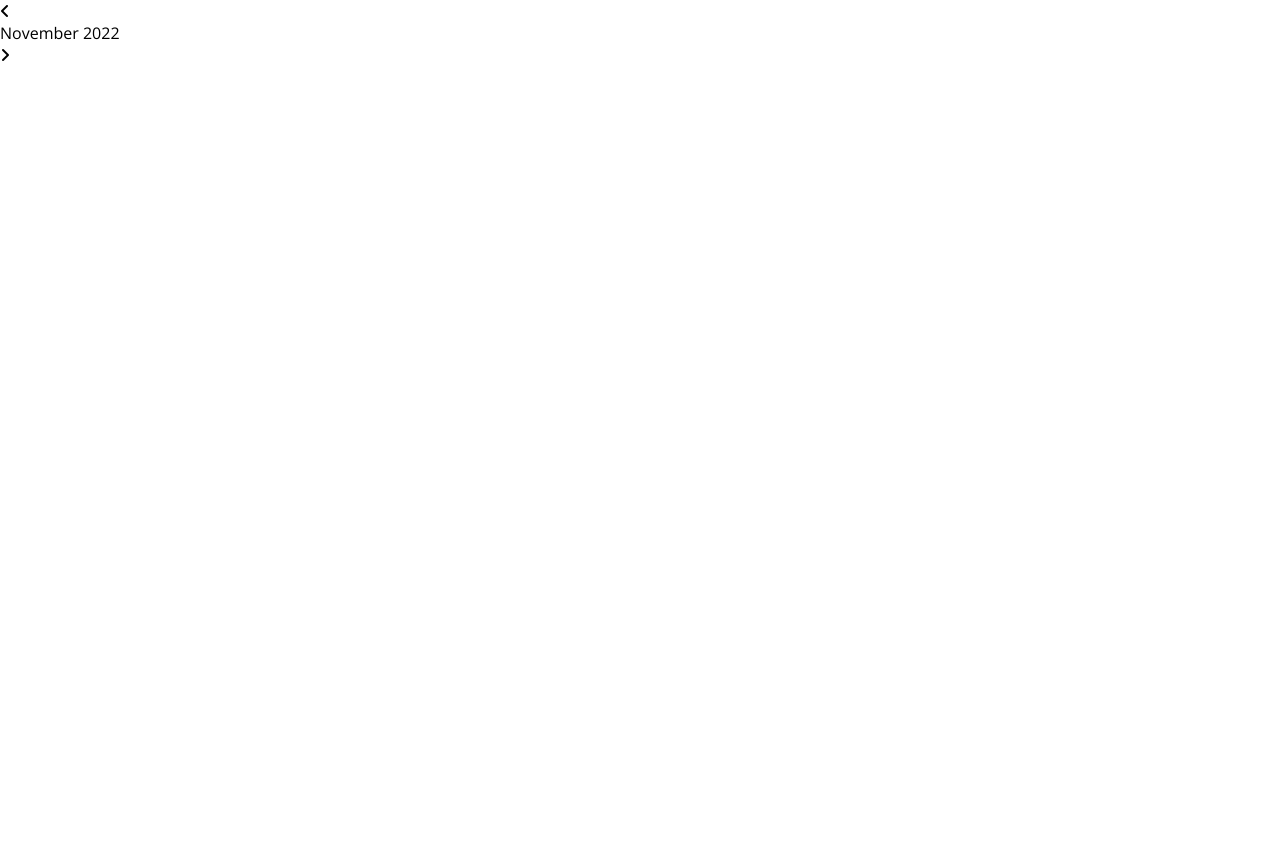
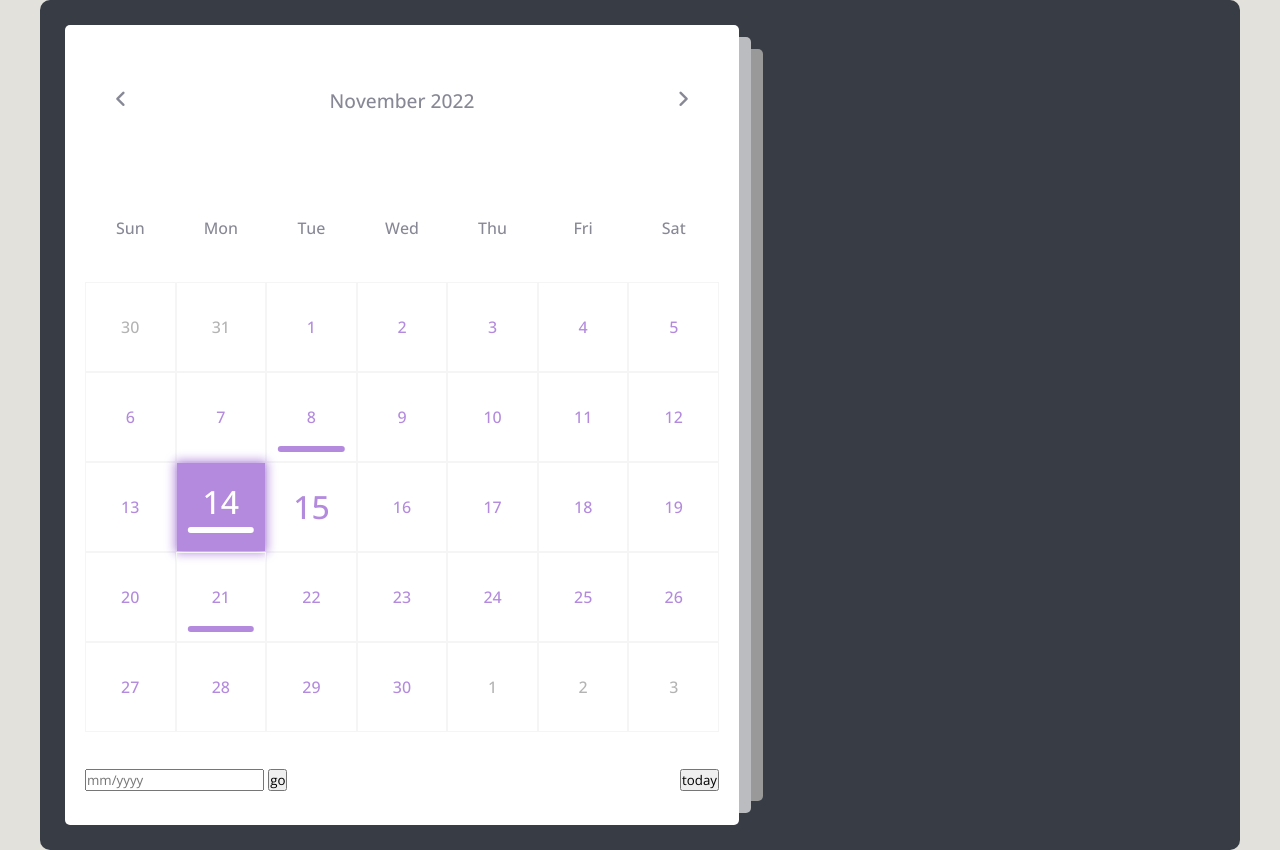
Before and after one commit to younuskhan1/calendar-schedule-time-is, a plain HTML site: page index.html in a window 1280 px wide. Before the commit the page ends 800 px from the top, so only its background shows below. Drawn offline with nearby package versions, Linux system fonts and the light colour scheme.

Commit message:
the work is running

```diff
--- a/index.html
+++ b/index.html
@@ -16,6 +16,59 @@
                 <div class="data"> November 2022</div>
                 <i class="fa fa-angle-right next"></i>
             </div>
+            <div class="weekdays">
+                <div>sun</div>
+                <div>mon</div>
+                <div>tue</div>
+                <div>wed</div>
+                <div>thu</div>
+                <div>fri</div>
+                <div>sat</div>
+            </div>
+            <div class="days">
+                <div class="day prev-date">30</div>
+                <div class="day prev-date">31</div>
+                <div class="day">1</div>
+                <div class="day">2</div>
+                <div class="day">3</div>
+                <div class="day">4</div>
+                <div class="day">5</div>
+                <div class="day">6</div>
+                <div class="day">7</div>
+                <div class="day event">8</div>
+                <div class="day">9</div>
+                <div class="day">10</div>
+                <div class="day">11</div>
+                <div class="day">12</div>
+                <div class="day">13</div>
+                <div class="day event active">14</div>
+                <div class="day today">15</div>
+                <div class="day">16</div>
+                <div class="day">17</div>
+                <div class="day">18</div>
+                <div class="day">19</div>
+                <div class="day">20</div>
+                <div class="day event">21</div>
+                <div class="day">22</div>
+                <div class="day">23</div>
+                <div class="day">24</div>
+                <div class="day">25</div>
+                <div class="day">26</div>
+                <div class="day">27</div>
+                <div class="day">28</div>
+                <div class="day">29</div>
+                <div class="day">30</div>
+                <div class="day next-date">1</div>
+                <div class="day next-date">2</div>
+                <div class="day next-date">3</div>
+            </div>
+            <div class="goto-today">
+                <div class="goto">
+                    <input type="text" placeholder="mm/yyyy"class="date-input"/>
+                    <button class="goto-btn">go</button>
+                </div>
+                <button class="today-btn">today</button>
+            </div>
         </div>
     </div>
 </div>
--- a/style.css
+++ b/style.css
@@ -8,3 +8,179 @@ list-style: none;
 box-sizing: border-box;
 font-family: "Open Sans", sans-serif;
 }
+
+:root{
+    --primary-clr: #b38add;
+}
+
+body{
+    min-height: 100vh;
+    display: flex;
+    align-items: center;
+    justify-content: center;
+    background-color: #e2e1dc;
+}
+.container{
+    position: relative;
+    width: 1200px;
+    min-height: 850px;
+    margin: 0px auto;
+    padding: 5px;
+    color: #fff;
+    display: flex;
+    border-radius: 10px;
+    background-color: #373c45;
+}
+.left{
+    width: 60%;
+    padding: 20px;
+}
+.calendar{
+    position: relative;
+    width: 100%;
+    height: 100%;
+    display: flex;
+    flex-direction: column;
+    flex-wrap: wrap;
+    justify-content: space-between;
+    color: #878895;
+    border-radius: 5px;
+    background-color: #fff;
+}
+.calendar::before,
+.calendar::after{
+    content: "";
+    position: absolute;
+    top: 50%;
+    left: 100%;
+    width: 12px;
+    height: 97%;
+    border-radius: 0px 5px 5px 0px;
+    background-color: #d3d5d6d7;
+    transform: translateY(-50%);
+}
+.calendar::before{
+    height: 94%;
+    left: calc(100% + 12px);
+    background-color: rgb(153, 153, 153);
+}
+.calendar .month{
+    width: 100%;
+    height: 150px;
+    display: flex;
+    align-items: center;
+    justify-content: space-between;
+    padding: 0px 50px;
+    font-size: 1.2rem;
+    font-weight: 500;
+    text-transform: capitalize;
+}
+.calendar .month .prev,
+.calendar .month .next{
+    cursor: pointer;
+}
+.calendar .month .prev:hover,
+.calendar .month .next:hover{
+    color: var(--primary-clr);
+}
+.calendar .weekdays{
+    width: 100%;
+    height: 100px;
+    display: flex;
+    align-items: center;
+    justify-content: space-between;
+    padding: 0px 20px;
+    font-size: 1rem;
+    font-weight: 500;
+    text-transform: capitalize;
+}
+.calendar .weekdays div{
+    width: 14.28%;
+    height: 100%;
+    display: flex;
+    align-items: center;
+    justify-content: center;
+}
+.calendar .days{
+    width: 100%;
+    display: flex;
+    flex-wrap: wrap;
+    justify-content: space-between;
+    padding: 0px 20px;
+    font-size: 1rem;
+    font-weight: 500;
+    margin-bottom: 20px;
+}
+.calendar .days .day{
+    width: 14.28%;
+    height: 90px;
+    display: flex;
+    align-items: center;
+    justify-content: center;
+    cursor: pointer;
+    color: var(--primary-clr);
+    border: 1px solid #f5f5f5;
+}
+.calendar .day:not(.prev-date, .next-date):hover{
+    color: #fff;
+    background-color: var(--primary-clr);
+}
+.calendar .days .prev-date,
+.calendar .days .next-date{
+    color: #b3b3b3;
+}
+.calendar .days .active{
+    position: relative;
+    font-size: 2rem;
+    color: #fff;
+    background-color: var(--primary-clr);
+}
+
+/* the below css is used to give shadow the active date */
+.calendar .days .active::before{
+    content: "";
+    position: absolute;
+    top: 0;
+    left: 0;
+    width: 100%;
+    height: 100%;
+    box-shadow: 0 0 10px 2px var(--primary-clr);
+}
+.calendar .days .today{
+    font-size: 2rem;
+}
+.calendar .days .event{
+    position: relative;
+}
+.calendar .days .event::after{
+    content: "";
+    position: absolute;
+    bottom: 10%;
+    left: 50%;
+    width: 75%;
+    height: 6px;
+    border-radius: 30px;
+    transform: translateX(-50%);
+    background-color: var(--primary-clr);
+}
+.calendar .event:hover::after{
+    background-color: #fff;
+}
+.calendar .active.event::after{
+    background-color: #fff;
+    bottom: 20%;
+}
+.calendar .active.event{
+    padding-bottom: 10px;
+}
+.calendar .goto-today{
+   width: 100%;
+   height: 50px;
+   display: flex;
+   align-items: center;
+   justify-content: space-between;
+   gap: 5px;
+   padding: 0px 20px;
+   margin-bottom: 20px;
+   color: var(--primary-clr);
+}
```
